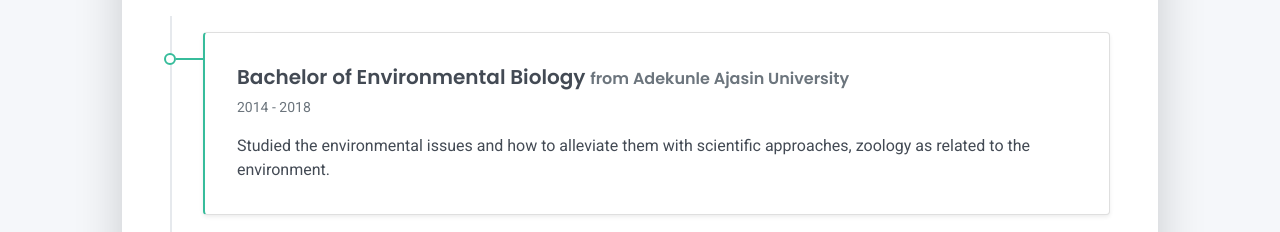
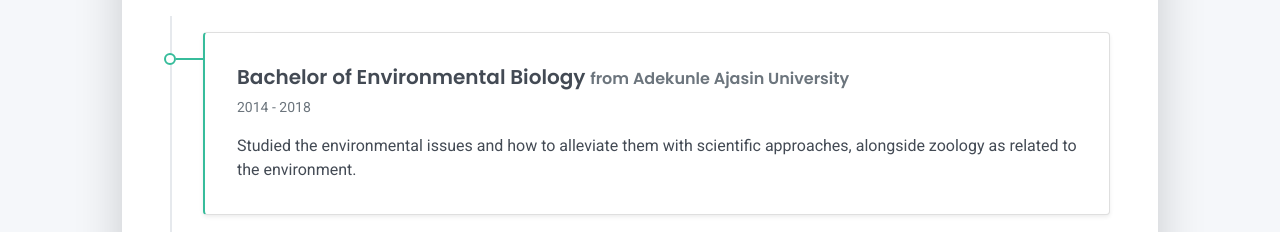
Before and after one commit to Ksound22/interactive-resume, a website: page public/index.html in a window 1280 px wide. Shown: the part 1620-1852 px from the top of the page. Drawn offline with Linux system fonts and the light colour scheme.

Commit message:
Commited

```diff
--- a/public/index.html
+++ b/public/index.html
@@ -283,7 +283,7 @@
                   <div class="text-muted text-small mb-2">2014 - 2018</div>
                   <div>
                     Studied the environmental issues and how to alleviate them
-                    with scientific approaches, zoology as related to the
+                    with scientific approaches, alongside zoology as related to the
                     environment.
                   </div>
                 </div>
```
